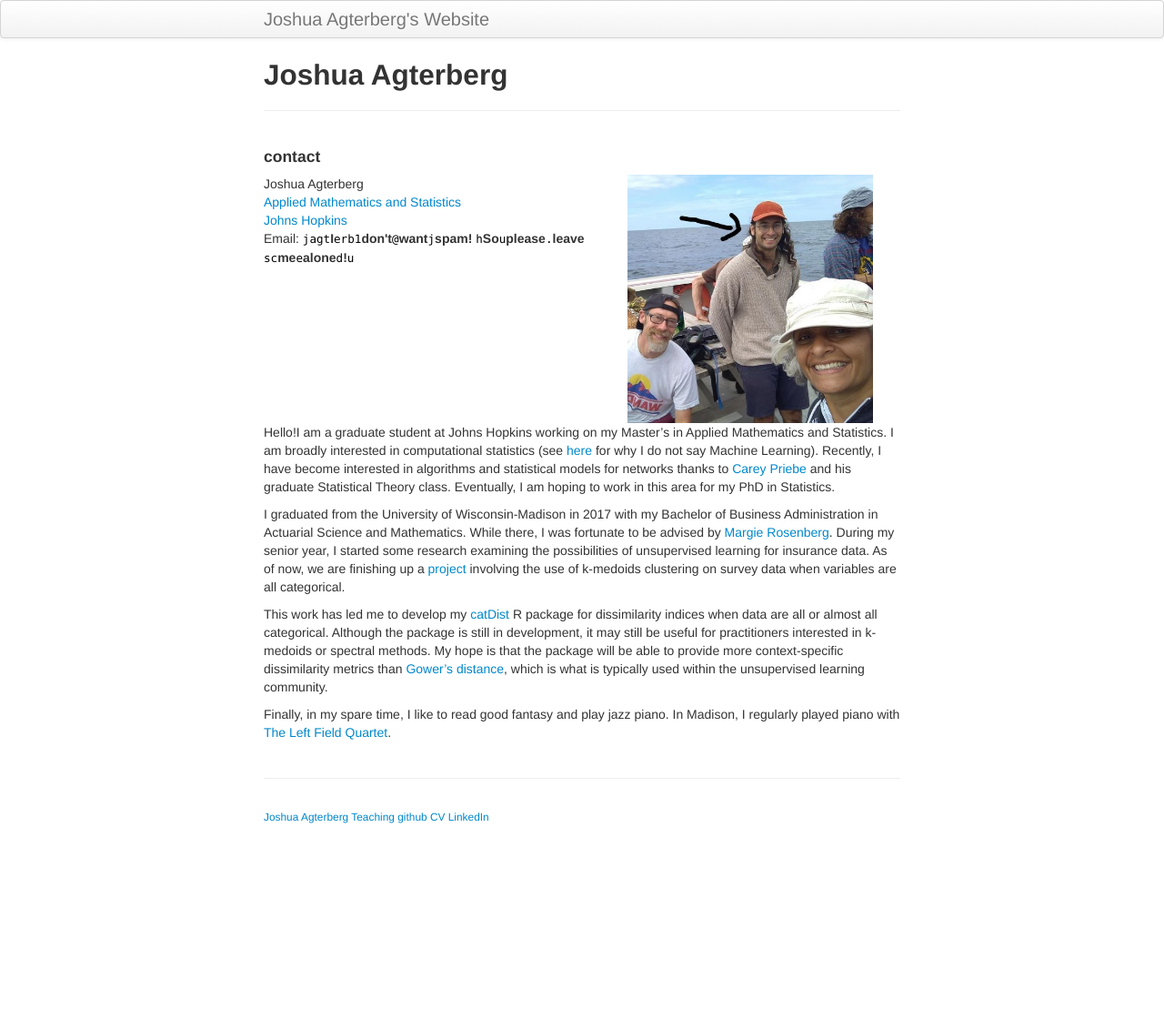
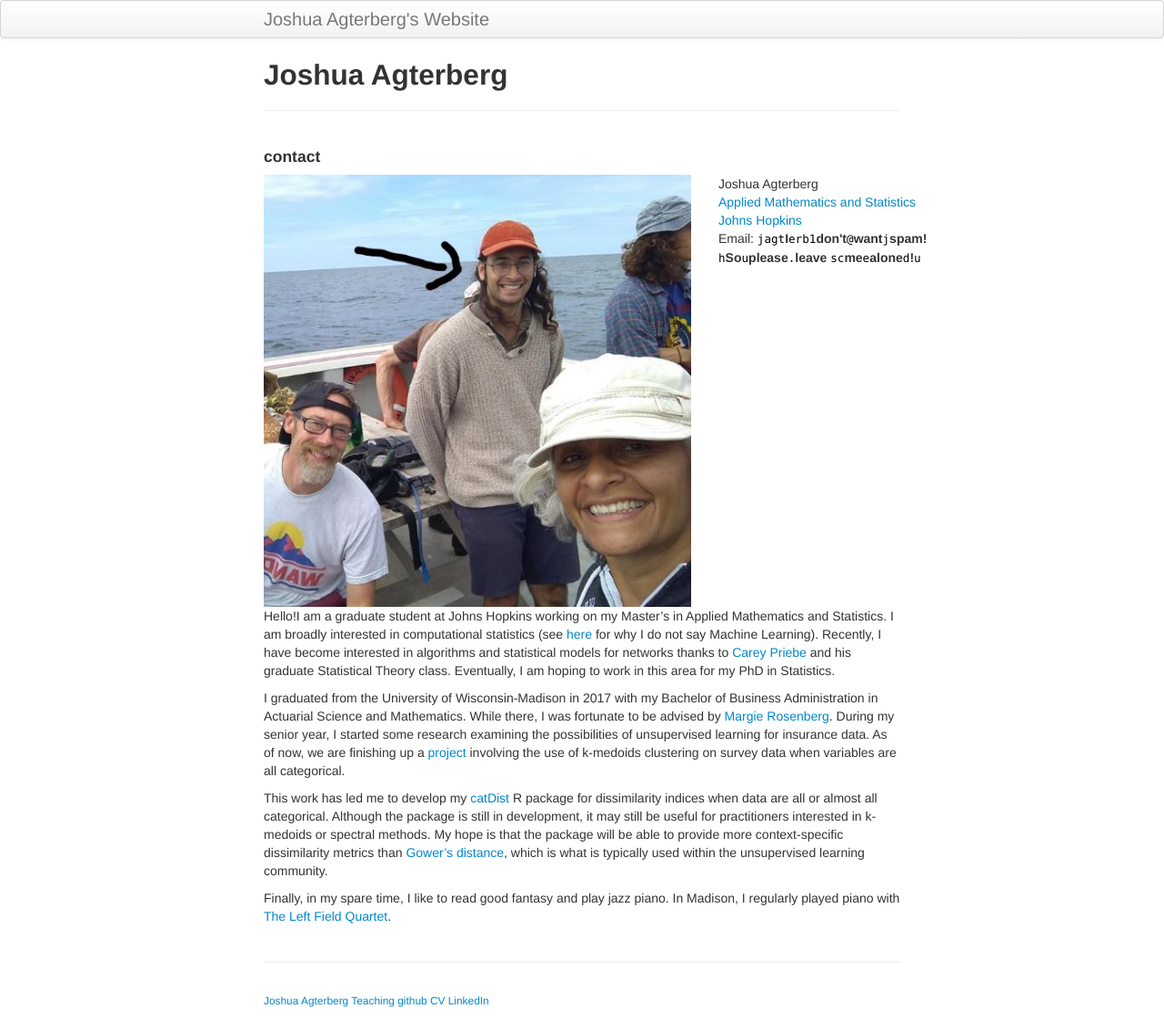
Before and after one commit to jagterberg/jagterberg.github.io, a Jekyll site: the page built from index.md, in a window 1280 px wide. Shown: the whole page at 91% size. Built offline with Jekyll 4.4.1, drawn with Linux system fonts in a browser that asks for light colours; before the commit the page ends 918 px from its top, so only the background shows below that.

Commit message:
homepage

```diff
--- a/index.md
+++ b/index.md
@@ -8,7 +8,12 @@ description: Graduate Student at Johns Hopkins
 <h4><a name="contact"></a>contact</h4>
 
     <div class="row-fluid">
-	<div class="span4">
+	<div class="span5">
+           <a href="assets/pics/Inked_joshua_agterberg_8-20.jpg">
+	<img src="assets/pics/Inked_joshua_agterberg_8-20.jpg"
+              title="Joshua Agterberg" alt="Joshua Agterberg"/></a>
+        </div>
+	<div class="span3">
         Joshua Agterberg<br/>
             <a href="https://engineering.jhu.edu/ams/">Applied Mathematics and Statistics</a><br/>
             <a href="https://www.jhu.edu/">Johns Hopkins</a><br/>
@@ -18,11 +23,6 @@ description: Graduate Student at Johns Hopkins
             </b><code>sc</code><b>me</b><code>e</code><b>alone</b><code>d</code><b>!</b><code>u</code><br/>
             </div>
         </div>
-        <div class="span3">
-           <a href="assets/pics/Inked_joshua_agterberg_8-20.jpg">
-	<img src="assets/pics/Inked_joshua_agterberg_8-20.jpg"
-              title="Joshua Agterberg" alt="Joshua Agterberg"/></a>
-         </div>
     </div>
 </div>
 
```
